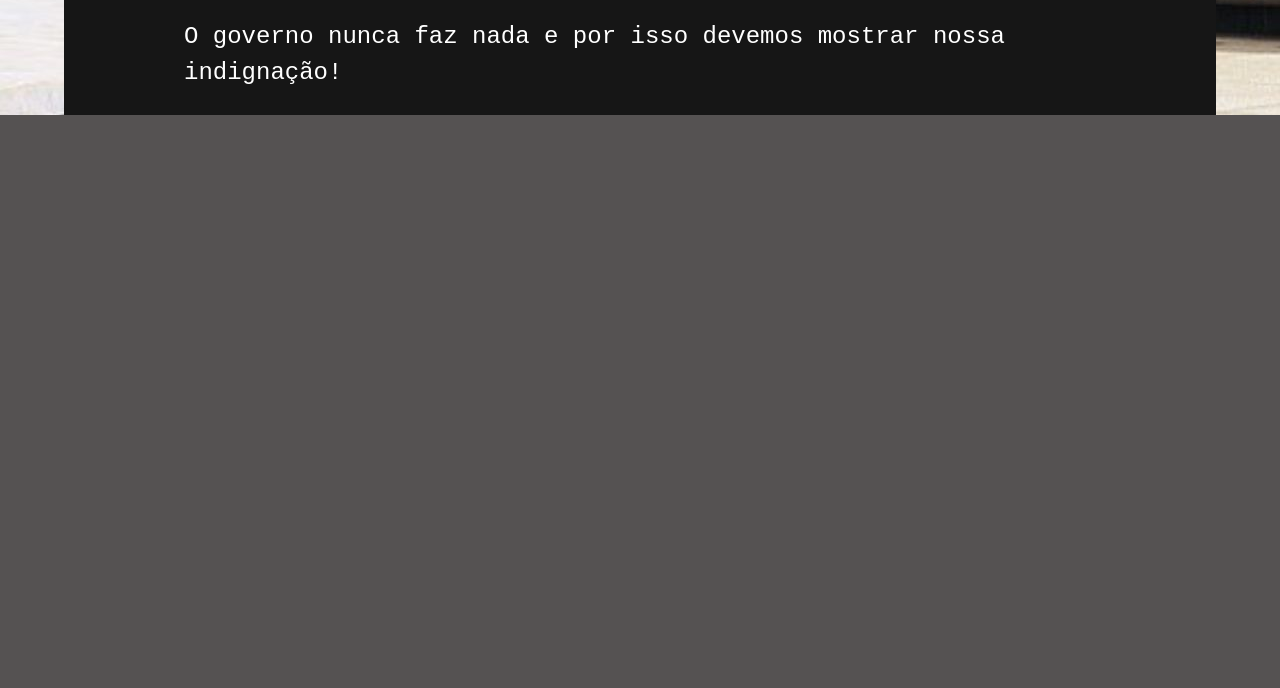
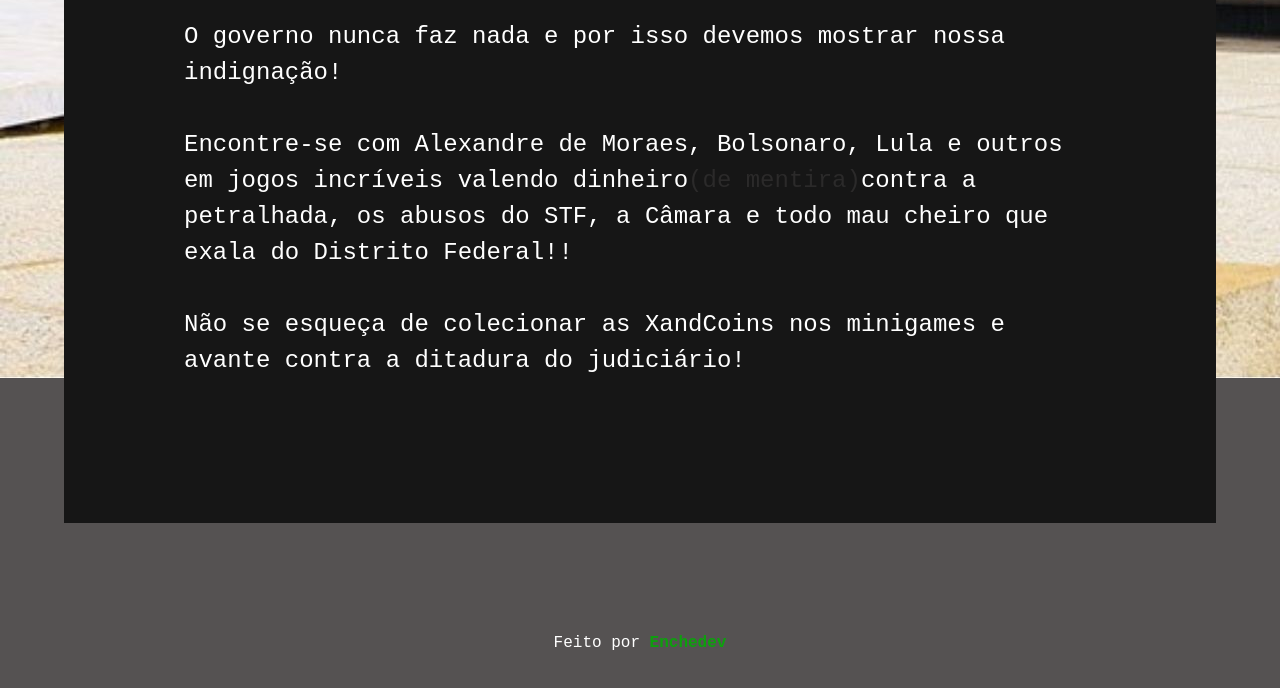
Before and after one commit to enchedev/xandao-bet, a plain HTML site: page pages/index/index.html in a window 1280 px wide. Shown: the part 748-1436 px from the top of the page. Before the commit the page ends 863 px from the top, so only its background shows below. Drawn offline with nearby package versions, Linux system fonts and the light colour scheme.

Commit message:
footer e deixando um pouco mais bonito

```diff
--- a/pages/index/index.html
+++ b/pages/index/index.html
@@ -59,7 +59,7 @@
 
 
     <footer>
-
+        <p>Feito por <span><a href="https://github.com/enchedev">Enchedev</a></span></p>
     </footer>
 
 
--- a/pages/index/style.css
+++ b/pages/index/style.css
@@ -1,4 +1,4 @@
-body, main {
+body {
     height: 100vh;
     margin: 0px;
     margin: 0;
@@ -70,6 +70,10 @@
                 padding: 0;
                 cursor: pointer;
                 border: none;
+
+                &:hover {
+                    background-color: rgb(85, 82, 82);
+                }
             }
 
             & .dropdown-content {
@@ -155,11 +159,29 @@
             & p{
                 & span{
                     color: rgb(43, 42, 42);
+
+                    &:hover{
+                    color: white;
                 }
-                & span:hover{
-                    color: white;
                 }
             }
         }
     }
 }
+
+footer{
+    height: 30%;
+    display: flex;
+    align-items: center;
+    justify-content: center;
+
+    & a{
+        font-weight:900;
+        text-decoration: none;
+        color: rgb(13, 160, 13);
+
+        &:hover{
+            text-decoration:underline;
+        }
+    }
+}
```
